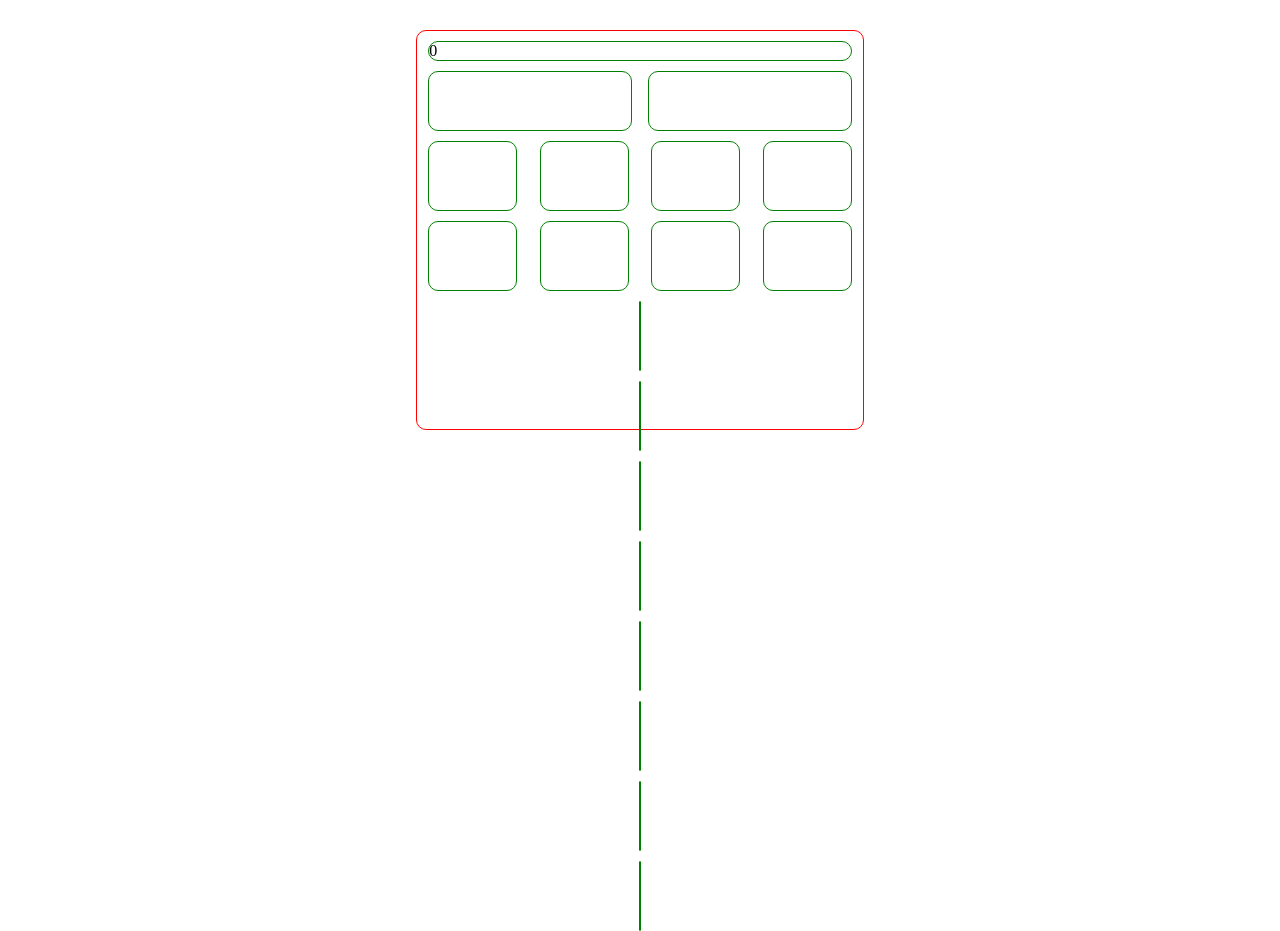
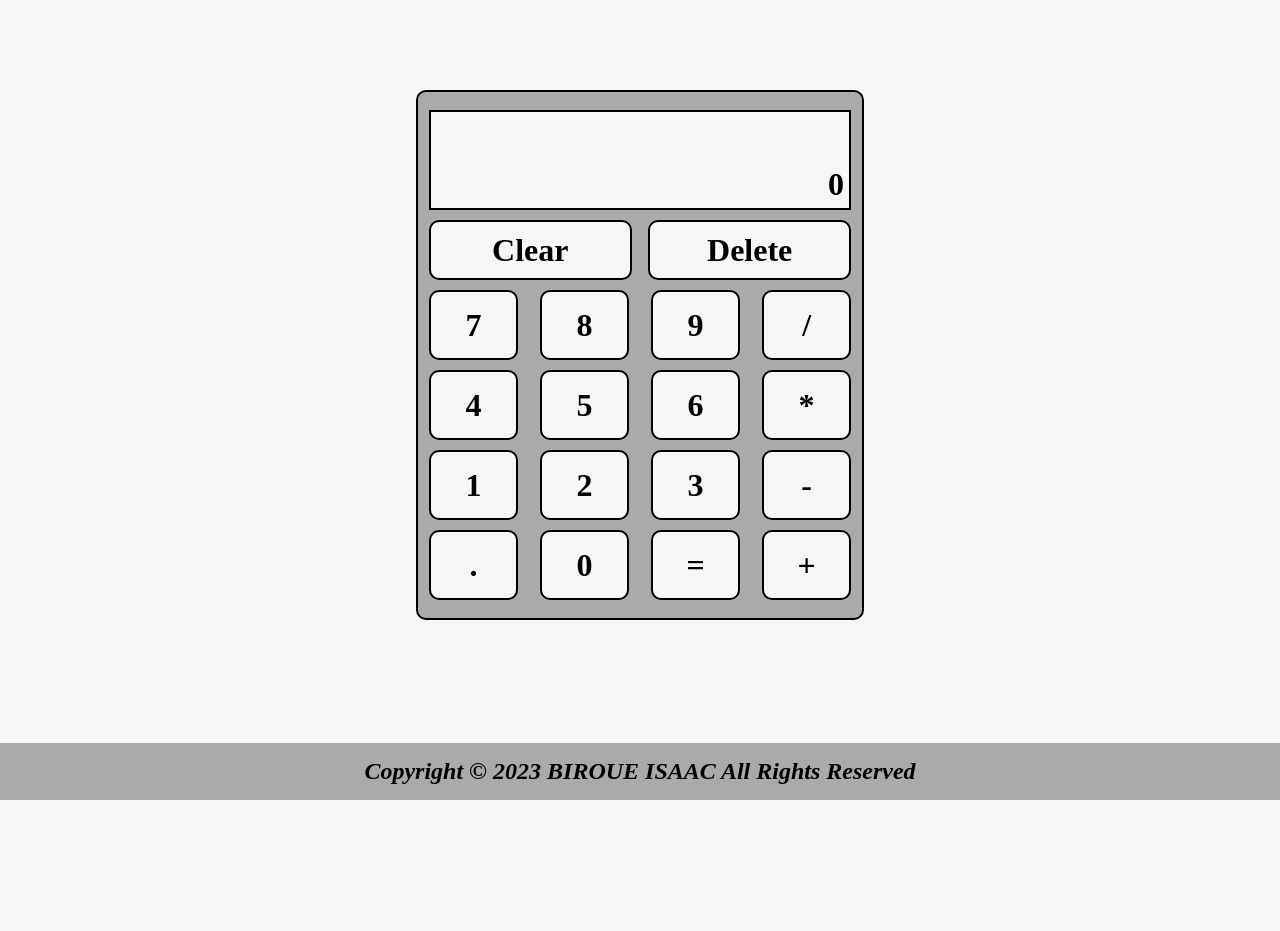
Before and after one commit to biroue10/Project-Calculator, a website: page index.html in a window 1280 px wide. After the commit the page ends 800 px from the top, so only its background shows below. Drawn offline with Linux system fonts and the light colour scheme.

Commit message:
refactor my code

```diff
--- a/index.html
+++ b/index.html
@@ -17,34 +17,37 @@
         <div class="first-row-element">0</div>
       </div>
       <div class="second-row">
-        <div class="second-row-element"></div>
-        <div class="second-row-element"></div>
+        <div class="second-row-element">clear</div>
+        <div class="second-row-element">delete</div>
       </div>
       <div class="third-row">
-        <div class="third-row-element"></div>
-        <div class="third-row-element"></div>
-        <div class="third-row-element"></div>
-        <div class="third-row-element"></div>
+        <div class="third-row-element">7</div>
+        <div class="third-row-element">8</div>
+        <div class="third-row-element">9</div>
+        <div class="third-row-element">/</div>
       </div>
       <div class="fourth-row">
-        <div class="fourth-row-element"></div>
-        <div class="fourth-row-element"></div>
-        <div class="fourth-row-element"></div>
-        <div class="fourth-row-element"></div>
+        <div class="fourth-row-element">4</div>
+        <div class="fourth-row-element">5</div>
+        <div class="fourth-row-element">6</div>
+        <div class="fourth-row-element">*</div>
       </div>
       <div class="fifth-row">
-        <div class="fifth-row-element"></div>
-        <div class="fifth-row-element"></div>
-        <div class="fifth-row-element"></div>
-        <div class="fifth-row-element"></div>
+        <div class="fifth-row-element">1</div>
+        <div class="fifth-row-element">2</div>
+        <div class="fifth-row-element">3</div>
+        <div class="fifth-row-element">-</div>
       </div>
       <div class="sixth-row">
-        <div class="sixth-row-element"></div>
-        <div class="sixth-row-element"></div>
-        <div class="sixth-row-element"></div>
-        <div class="sixth-row-element"></div>
+        <div class="sixth-row-element">.</div>
+        <div class="sixth-row-element">0</div>
+        <div class="sixth-row-element">=</div>
+        <div class="sixth-row-element">+</div>
       </div>
     </div>
+    <footer>
+      <p>Copyright &copy; <script>document.write(new Date().getFullYear())</script> BIROUE ISAAC All Rights Reserved</p>
+    </footer>
     <script src="script.js"></script>
   </body>
 </html>
--- a/style.css
+++ b/style.css
@@ -1,49 +1,97 @@
-*{
+* {
   margin: 0;
   padding: 0;
   box-sizing: border-box;
 }
-.container{
+.container {
   width: 35%;
   margin: auto;
-    height: 400px;
-    border: 1px solid red;
+  height: 530px;
+  border: 2px solid black;
   display: flex;
-    justify-content: flex-start;
+  justify-content:center;
   border-radius: 10px;
-    margin-top: 30px;
+  margin-top: 70px;
   flex-direction: column;
   align-items: center;
+  background-color: #aaaaaa;
 }
-.first-row{
+.first-row {
   display: flex;
   width: 95%;
   height: 100px;
-    border: 1px solid green;
-    border-radius: 10px;
-    margin-top:10px;
+  border: 2px solid black;
+  display: flex;
+  align-items: flex-end;
+  flex-direction: column;
+  justify-content: flex-end;
+  padding-bottom: 5px;
+  padding-right: 5px;
 }
-.second-row{
+.second-row {
   display: flex;
   width: 95%;
   justify-content: space-between;
 }
-.second-row-element{
+.second-row-element {
   width: 48%;
   height: 60px;
-    border: 1px solid green;
+  border: 2px solid black;
   border-radius: 10px;
-    margin-top:10px;
+  margin-top: 10px;
+  display: flex;
+  align-items: center;
+  justify-content: center;
+  text-transform: capitalize;
+  font-weight: 900;
+  font-size: 2rem;
+  background-color: #f6f6f6;
+  cursor: pointer;
 }
-.third-row, .fourth-row, .fifth, .sixth{
+.third-row,
+.fourth-row,
+.fifth-row,
+.sixth-row {
   display: flex;
   width: 95%;
   justify-content: space-between;
 }
-.third-row-element, .fourth-row-element, .fifth-row-element, .sixth-row-element{
+.third-row-element,
+.fourth-row-element,
+.fifth-row-element,
+.sixth-row-element {
   width: 21%;
   height: 70px;
-    border: 1px solid green;
+  border: 2px solid black;
   border-radius: 10px;
-    margin-top:10px;
+  margin-top: 10px;
+  display: flex;
+  justify-content: center;
+  align-items: center;
+  font-weight: 900;
+  font-size: 2rem;
+  background-color: #f6f6f6;
+  cursor: pointer;
 }
+.first-row-element, .first-row{
+    font-size: 2rem;
+    font-weight: 900;
+    background-color: #f6f6f6
+}
+body{
+    background-color: #f6f6f6;
+    min-height: 100vh;
+    display: flex;
+    flex-direction: column;
+    padding-top: 20px;
+}
+footer{
+    display: flex;
+    justify-content: center;
+    font-weight: 900;
+    font-style: italic;
+    margin-top: auto;
+    font-size: 1.5rem;
+    background-color: #aaaaaa;
+    padding: 15px;
+}
```
Lines whose indentation alone changed are shown as unchanged.
